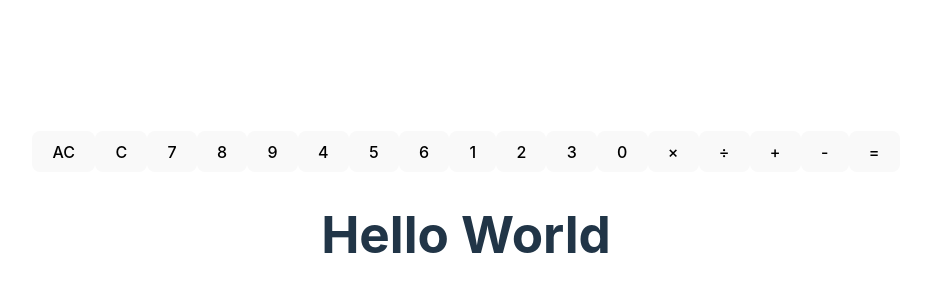
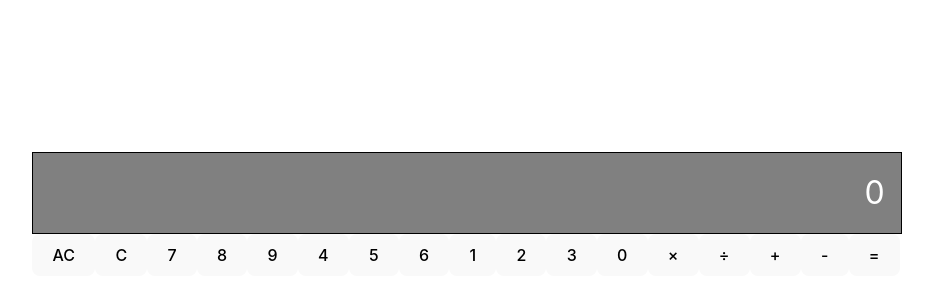
Before and after one commit to ryan-m-burns/a03-calculator, a React (Vite) app: page / in a window 1280 px wide. Shown: the part 186-486 px from the top of the page, without its empty margins (174-1107 px from the left). Built offline with nearby package versions, Linux system fonts and the light colour scheme.

Commit message:
add components

```diff
--- a/src/components/App.jsx
+++ b/src/components/App.jsx
@@ -1,25 +1,22 @@
 import { useState } from 'react';
 import { calculatorButtons } from '../assets/calculator-base-button-data';
 import '../styles/App.css';
-import CalculatorButton from './CalculatorButton.jsx';
+import CalculatorScreen from './CalculatorScreen.jsx';
+import Header from './Header.jsx';
+import CalculatorButtons from './CalculatorButtons.jsx';
 function App() {
   const [firstNumber, setFirstNumber] = useState('0');
   const [secondNumber, setSecondNumber] = useState('');
   const [operator, setOperator] = useState('');
 
   return (
-    <div>
-      {calculatorButtons.map((button) => (
-        <CalculatorButton
-          key={button.text}
-          type={button.type}
-          className={button.className}
-          text={button.text}
-        >
-          {button.text}
-        </CalculatorButton>
-      ))}
-      <h1>Hello World</h1>
+    <div className="wrapper">
+      <Header title="Calculator" />
+      <CalculatorScreen
+        firstNumber={firstNumber}
+        operator={operator}
+        secondNumber={secondNumber} />
+      <CalculatorButtons buttons={calculatorButtons} />
     </div>
   );
 }
--- /dev/null
+++ b/src/components/CalculatorButtons.jsx
@@ -0,0 +1,18 @@
+import CalculatorButton from "./CalculatorButton";
+
+export default function CalculatorButtons ({ buttons }) {
+  return (
+    <div className="calculator-buttons">
+      {buttons.map((button) => (
+        <CalculatorButton
+          key={button.text}
+          type={button.type}
+          className={button.className}
+          text={button.text}
+        >
+          {button.text}
+        </CalculatorButton>
+      ))}
+    </div>
+  );
+}
--- /dev/null
+++ b/src/components/CalculatorScreen.jsx
@@ -0,0 +1,9 @@
+import "../styles/CalculatorScreen.css";
+
+export default function CalculatorScreen({ firstNumber, operator, secondNumber }) {
+  return (
+    <div className="calculator-screen">
+      <div className="calculator-screen__output">0</div>
+    </div>
+  );
+}
--- /dev/null
+++ b/src/components/Header.jsx
@@ -0,0 +1,8 @@
+export default function Header({title = "Calculator"})
+{
+    (
+        <header>
+            <h1>{title}</h1>
+        </header>
+    )
+}
--- /dev/null
+++ b/src/styles/CalculatorScreen.css
@@ -0,0 +1,11 @@
+.calculator-screen {
+    width:100%;
+    background: grey;
+    border: solid 1px #000;
+}
+.calculator-screen__output {
+    color: white;
+    font-size: 2em;
+    text-align: right;
+    padding: 0.5em;
+}
```
